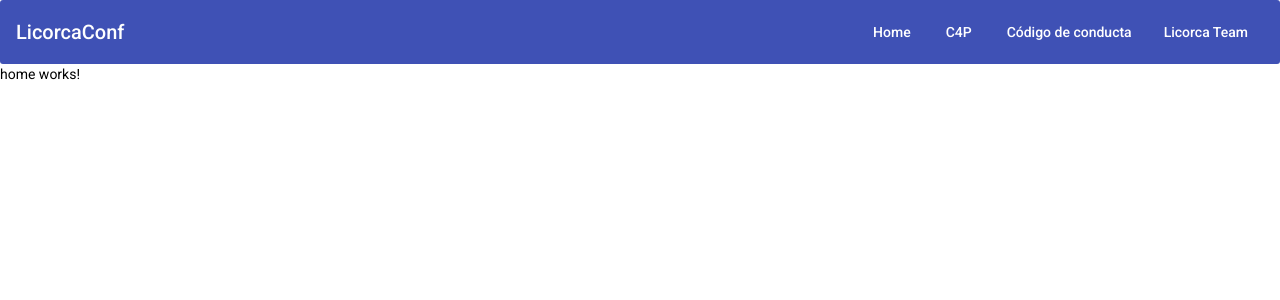
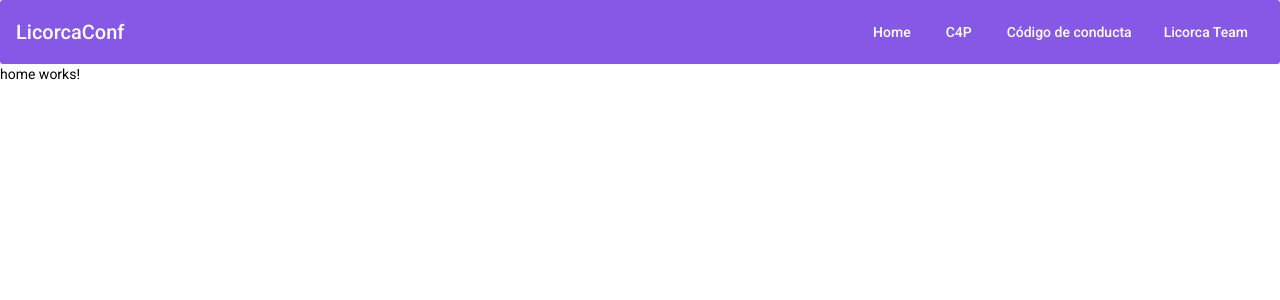
Before and after one commit to cristinapampin/licorcaconf, an Angular app: page / in a window 1280 px wide. Shown: the top 300 px of the page. Built offline with nearby package versions, Linux system fonts and the light colour scheme.

Commit message:
add licorca palette

```diff
--- a/src/styles.scss
+++ b/src/styles.scss
@@ -1,39 +1,112 @@
-
-// Custom Theming for Angular Material
-// For more information: https://material.angular.io/guide/theming
 @use '@angular/material' as mat;
-// Plus imports for other components in your app.
-
-// Include the common styles for Angular Material. We include this here so that you only
-// have to load a single css file for Angular Material in your app.
-// Be sure that you only ever include this mixin once!
 @include mat.core();
 
-// Define the palettes for your theme using the Material Design palettes available in palette.scss
-// (imported above). For each palette, you can optionally specify a default, lighter, and darker
-// hue. Available color palettes: https://material.io/design/color/
-$licorcaConf-primary: mat.define-palette(mat.$indigo-palette);
-$licorcaConf-accent: mat.define-palette(mat.$pink-palette, A200, A100, A400);
+$licorcaConf-primary: mat.define-palette((50 : #f1ebfc,
+      100 : #dbcdf7,
+      200 : #c3abf2,
+      300 : #ab89ed,
+      400 : #9970e9,
+      500 : #8757e5,
+      600 : #7f4fe2,
+      700 : #7446de,
+      800 : #6a3cda,
+      900 : #572cd3,
+      A100 : #ffffff,
+      A200 : #e8e0ff,
+      A400 : #c1adff,
+      A700 : #ad94ff,
+      contrast: (50 : #000000,
+        100 : #000000,
+        200 : #000000,
+        300 : #000000,
+        400 : #000000,
+        500 : #ffffff,
+        600 : #ffffff,
+        700 : #ffffff,
+        800 : #ffffff,
+        900 : #ffffff,
+        A100 : #000000,
+        A200 : #000000,
+        A400 : #000000,
+        A700 : #000000,
+      )));
 
-// The warn palette is optional (defaults to red).
-$licorcaConf-warn: mat.define-palette(mat.$red-palette);
+$licorcaConf-accent: mat.define-palette((50 : #fffbeb,
+      100 : #fff4ce,
+      200 : #ffedad,
+      300 : #fee58c,
+      400 : #fee074,
+      500 : #feda5b,
+      600 : #fed653,
+      700 : #fed049,
+      800 : #fecb40,
+      900 : #fdc22f,
+      A100 : #ffffff,
+      A200 : #ffffff,
+      A400 : #fff3d9,
+      A700 : #ffecbf,
+      contrast: (50 : #000000,
+        100 : #000000,
+        200 : #000000,
+        300 : #000000,
+        400 : #000000,
+        500 : #000000,
+        600 : #000000,
+        700 : #000000,
+        800 : #000000,
+        900 : #000000,
+        A100 : #000000,
+        A200 : #000000,
+        A400 : #000000,
+        A700 : #000000,
+      )));
 
-// Create the theme object. A theme consists of configurations for individual
-// theming systems such as "color" or "typography".
-$licorcaConf-theme: mat.define-light-theme((
-  color: (
-    primary: $licorcaConf-primary,
-    accent: $licorcaConf-accent,
-    warn: $licorcaConf-warn,
-  )
-));
+$licorcaConf-warn: mat.define-palette((50 : #ffede5,
+      100 : #fed1be,
+      200 : #feb393,
+      300 : #fe9467,
+      400 : #fd7d47,
+      500 : #fd6626,
+      600 : #fd5e22,
+      700 : #fc531c,
+      800 : #fc4917,
+      900 : #fc380d,
+      A100 : #ffffff,
+      A200 : #fff5f3,
+      A400 : #ffc9c0,
+      A700 : #ffb3a7,
+      contrast: (50 : #000000,
+        100 : #000000,
+        200 : #000000,
+        300 : #000000,
+        400 : #000000,
+        500 : #000000,
+        600 : #000000,
+        700 : #ffffff,
+        800 : #ffffff,
+        900 : #ffffff,
+        A100 : #000000,
+        A200 : #000000,
+        A400 : #000000,
+        A700 : #000000,
+      )));
 
-// Include theme styles for core and each component used in your app.
-// Alternatively, you can import and @include the theme mixins for each component
-// that you are using.
+
+
+
+$licorcaConf-theme: mat.define-light-theme((color: (primary: $licorcaConf-primary,
+        accent: $licorcaConf-accent,
+        warn: $licorcaConf-warn,
+      )));
+
 @include mat.all-component-themes($licorcaConf-theme);
 
-/* You can add global styles to this file, and also import other style files */
+html,
+body {
+  height: 100%;
+}
 
-html, body { height: 100%; }
-body { margin: 0; font-family: Roboto, "Helvetica Neue", sans-serif; }
+body {
+  margin: 0;
+  font-family: Roboto, "Helvetica Neue", sans-serif;
+}
```
